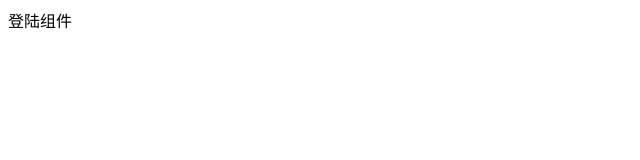
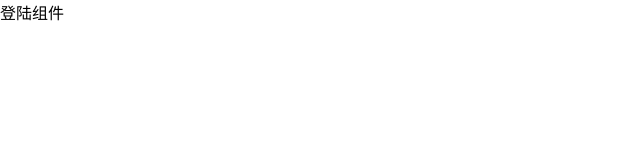
Before and after one commit to JasperZhan/sotacy, a Vue app in the folder 前端/front_end/: page /#/Login in a window 1280 px wide. Shown: the top 160 px of the page, without its empty margins (0-640 px from the left). Built offline with nearby package versions, Linux system fonts and the light colour scheme.

Commit message:
设置全局样式表

```diff
--- /dev/null
+++ b/前端/front_end/src/assets/css/global.css
@@ -0,0 +1,8 @@
+/*全局样式表*/
+html,
+body,
+#app{
+    height: 100%;
+    margin: 0;
+    paading: 0;
+}
--- a/前端/front_end/src/main.js
+++ b/前端/front_end/src/main.js
@@ -3,6 +3,8 @@ import App from './App.vue'
 import router from './router'
 import './plugins/element.js'
 
+// 导入全局样式表
+import './assets/css/global.css'
 Vue.config.productionTip = false
 
 new Vue({
```
